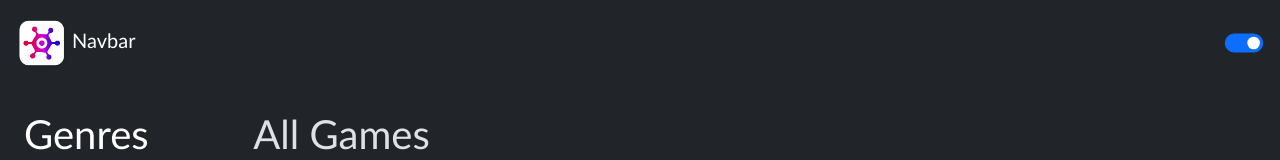
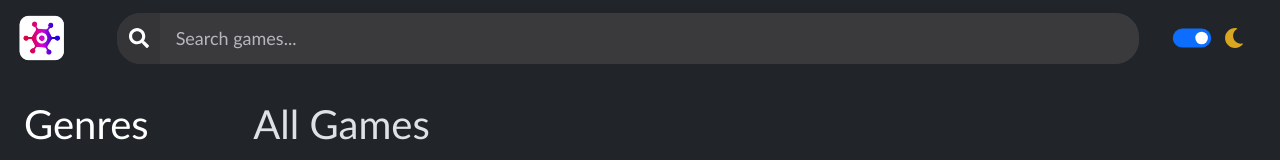
Before and after one commit to MaarufMeek/game-hub, a React (Vite) app: page / in a window 1280 px wide. Shown: the top 160 px of the page. Built offline with nearby package versions, Linux system fonts and the light colour scheme; no server answers.

Commit message:
build search input

```diff
--- a/src/components/NavBar.tsx
+++ b/src/components/NavBar.tsx
@@ -1,8 +1,9 @@
-import React from 'react';
-import logo from '../assets/logo.webp';
-import {Container, Navbar} from 'react-bootstrap';
+import React from "react";
+import logo from "../assets/logo.webp";
+import {Col, Container, Navbar, Row, Stack} from "react-bootstrap";
 import ColorMode from "./colorMode";
-
+import {FaMoon, FaSun} from "react-icons/fa";
+import SearchInput from "./SearchInput";
 
 interface Props {
     onClick: () => void;
@@ -11,23 +12,43 @@ interface Props {
 
 const NavBar = ({onClick, darkMode}: Props) => {
     return (
-        <>
-            <Navbar expand="lg" style={{
-                backgroundColor: `${darkMode ? '#212529' : 'white'}`,
-                position: 'sticky',
-                top: '0',
-                zIndex: '1000'
+        <Navbar
+            expand="lg"
+            style={{
+                backgroundColor: `${darkMode ? "#212529" : "white"}`,
+                position: "sticky",
+                top: "0",
+                zIndex: "1000",
             }}
         >
             <Container fluid>
-                    <Navbar.Brand href="#">
-                        <img src={logo} alt="logo" style={{height: '60px'}}/>
-                        Navbar
+                <Row className="align-items-center w-100">
+                    {/* Logo */}
+                    <Col xs={2} md={2} lg={1}>
+                        <Navbar.Brand>
+                            <img src={logo} alt="logo" style={{height: "60px"}}/>
                         </Navbar.Brand>
+                    </Col>
+
+                    {/* SearchInput */}
+                    <Col xs={7} md={7} lg={10} className="my-2 my-md-0">
+                        <SearchInput/>
+                    </Col>
+
+                    {/* Theme and Icons */}
+                    <Col xs={3} md={3} lg={1} className="text-end">
+                        <Stack direction="horizontal" gap={3} className="justify-content-end">
                             <ColorMode isDarkMode={darkMode} toggleTheme={onClick}/>
+                            {darkMode ? (
+                                <FaMoon color="goldenrod" size={20}/>
+                            ) : (
+                                <FaSun color="darkblue" size={20}/>
+                            )}
+                        </Stack>
+                    </Col>
+                </Row>
             </Container>
         </Navbar>
-        </>
     );
 };
 
--- /dev/null
+++ b/src/components/SearchInput.tsx
@@ -0,0 +1,21 @@
+import React from "react";
+import {Form, InputGroup} from "react-bootstrap";
+import {FaSearch} from "react-icons/fa";
+
+const SearchInput = () => {
+    return (
+        <InputGroup className="custom-search d-flex">
+            <InputGroup.Text>
+                <FaSearch size={20}/>
+            </InputGroup.Text>
+            <Form.Control
+
+                type="search"
+                placeholder="Search games..."
+                className="search-input"
+            />
+        </InputGroup>
+    );
+};
+
+export default SearchInput;
--- a/src/index.css
+++ b/src/index.css
@@ -75,3 +75,33 @@ body {
     position: sticky;
     overflow-y: auto;
 }
+
+.search-input {
+    font-size: 18px;
+
+}
+
+.custom-search {
+    border-radius: 24px;
+    overflow: hidden;
+    background: #3a3a3d;
+}
+
+.custom-search .input-group-text {
+    background: #353538;
+    border: none;
+    color: #ffffff;
+}
+
+.custom-search .form-control {
+    background: #3a3a3d;
+    border: none;
+    color: #ffffff;
+    padding: 12px 16px;
+    box-shadow: none;
+}
+
+.custom-search:focus-within {
+    box-shadow: 0 0 1px 1px #3a5c81;
+    border: 1px solid #2f547c;
+}
```
Lines whose indentation alone changed are shown as unchanged.
